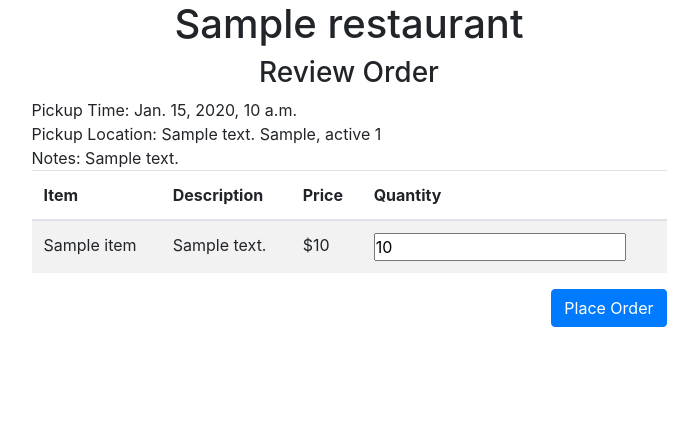
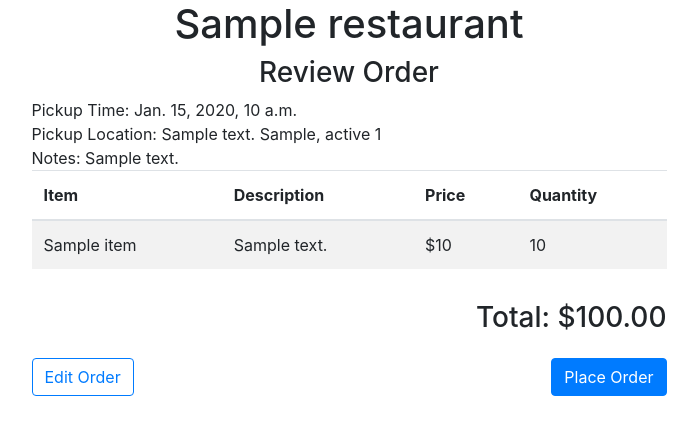
Before and after one commit to BenJensen2/Food_Dropoff, a Django app: page /user/order/1/1/review in a window 1280 px wide. Shown: the part 58-493 px from the top of the page, without its empty margins (291-989 px from the left). Run offline with Django 3.2, Linux system fonts and the light colour scheme; tables that the repository leaves empty hold one stand-in row (values such as "Sample post"); some libraries are stand-ins or nearby versions.

Commit message:
Finished the confirm order page

```diff
--- a/UserOrder/templates/revieworder.html
+++ b/UserOrder/templates/revieworder.html
@@ -51,16 +51,24 @@
                                         <td>{{item.item.item_title}}</td>
                                         <td>{{item.item.item_description}}</td>
                                         <td>${{item.item.item_price}}</td>
-                                        <td><input type="number" min="0" value="{{item.quantity}}" name="{{item.item.id}}"></td>
+                                        <td>{{item.quantity}}</td>
                                     </tr>
                                     {% endfor %}
                                 </tbody>
                             </table>
                         </div>
                     </div>
+                    <div class="row">
+                        <div class="col text-right my-3">
+                            <h3>Total: ${{total}}</h3>
+                        </div>
+                    </div>
                     <div class="row justify-content-center">
+                        <div class="col">
+                            <a class="btn btn-outline-primary" href="/user/order/{{event.id}}/{{order.id}}/change">Edit Order</a>
+                        </div>
                         <div class="col text-right">
-                            <Button type="submit" class="btn btn-primary">Place Order</Button>
+                            <a class="btn btn-primary" href="/users/{{user.id}}">Place Order</a>
                         </div>
                     </div>
                 </form>
--- a/UserOrder/urls.py
+++ b/UserOrder/urls.py
@@ -7,7 +7,8 @@ urlpatterns = [
     path('user_order',views.index),
     path('<int:eventID>/new', views.newOrder),
     path('<int:eventID>/storeOrder', views.storeOrder),
-    path('<int:eventID>/<int:orderID>/review', views.reviewOrder)
+    path('<int:eventID>/<int:orderID>/review', views.reviewOrder),
+    path('<int:eventID>/<int:orderID>/change', views.changeOrder)
     # path('user_order/new', views.new),
     # path('user_order/new/create',views.create),
     # path('user_order/<int:show_id>', views.show_info),
--- a/UserOrder/views.py
+++ b/UserOrder/views.py
@@ -36,14 +36,30 @@ def storeOrder(request, eventID):
     else:
         return redirect("/")
 
+
 #Path is /user/order/<int:eventID>/<int:orderID>/review
 def reviewOrder(request, eventID, orderID):
+    if debug:
+        request.session["userID"] = 1
     order = Order.objects.get(id=orderID)
     event = Event.objects.get(id=eventID)
+    user = User.objects.get(id=request.session["userID"])
+    #Calculate total
+    total = 0
+    for item in order.quantities.all():
+        total += item.item.item_price * item.quantity
     context = {
         "event": event,
         "order": order,
         "itemQuantities": order.quantities.all(),
-        "restaurant": event.restaurant
+        "restaurant": event.restaurant,
+        "user": user,
+        "total": '{:.2f}'.format(total)
     }
     return render(request, "reviewOrder.html", context)
+
+#Path is /user/order/<int:eventID>/<int:orderID>/change
+def changeOrder(request, eventID, orderID):
+    order = Order.objects.get(id=orderID)
+    order.delete()
+    return redirect(f"/user/order/{eventID}/new")
```
